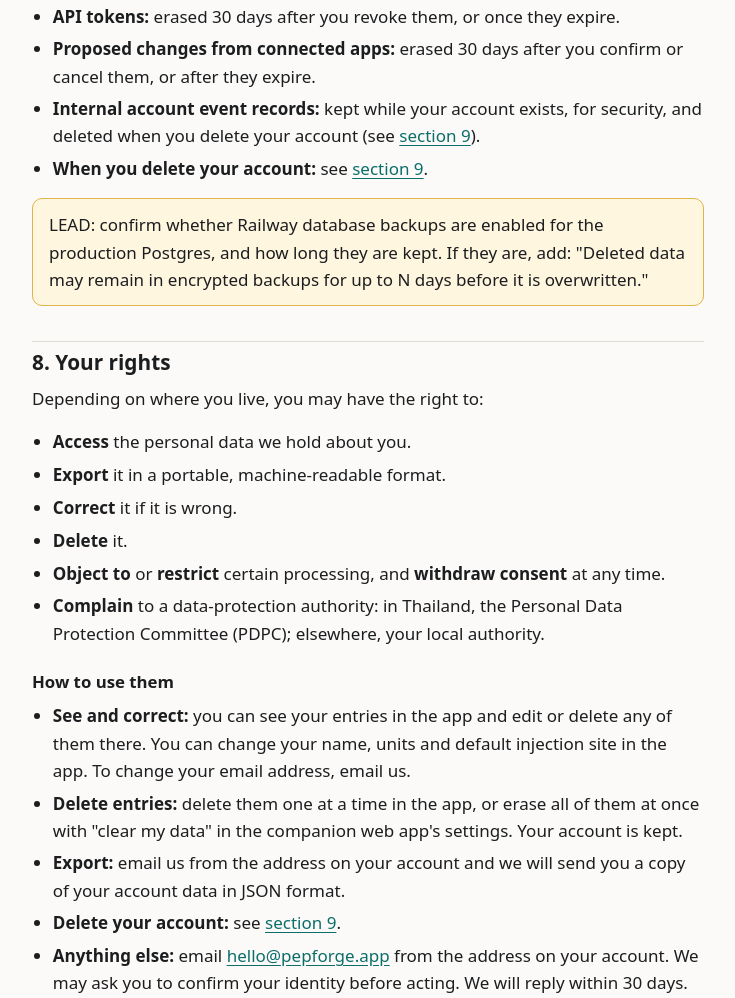
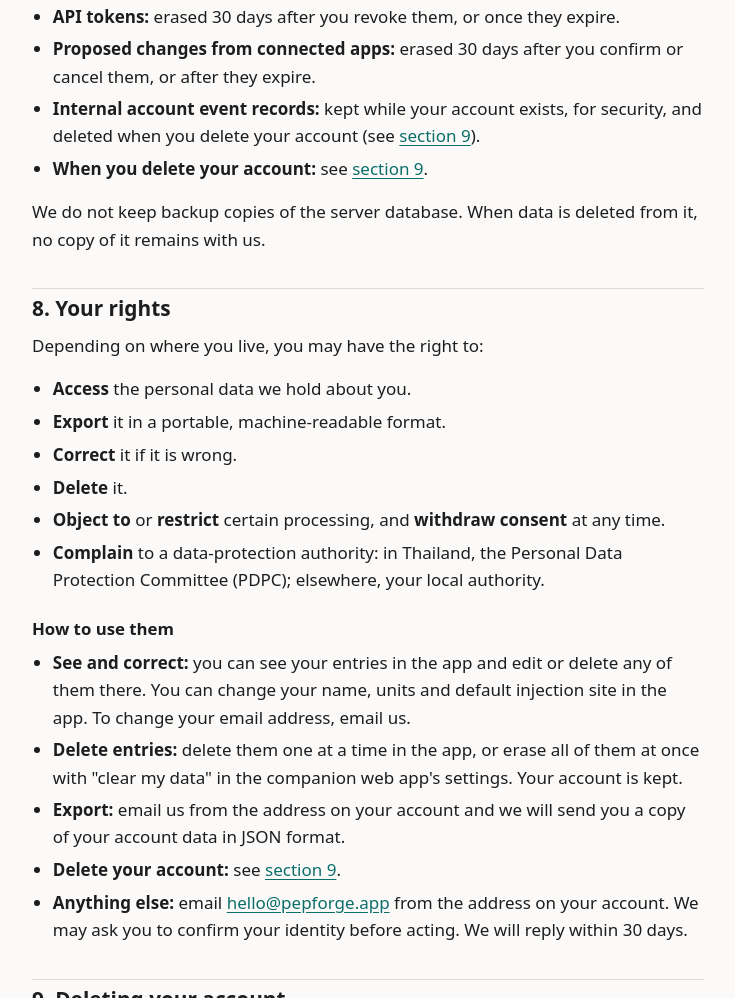
Before and after one commit to kipster254/pepforge-site, a plain HTML site: page privacy.html in a window 1280 px wide. Shown: the part 6608-7606 px from the top of the page, without its empty margins (272-1007 px from the left). Drawn offline with Linux system fonts and the light colour scheme.

Commit message:
privacy: state that no server backups are kept
Co-Authored-By: Claude Opus 5.5 <noreply@anthropic.com>
Claude-Session: https://claude.ai/code/session_01LdUnLAv8CLUbpiMoRPYKTs

```diff
--- a/privacy.html
+++ b/privacy.html
@@ -191,7 +191,7 @@
         <li><strong>Internal account event records:</strong> kept while your account exists, for security, and deleted when you delete your account (see <a href="#deletion">section 9</a>).</li>
         <li><strong>When you delete your account:</strong> see <a href="#deletion">section 9</a>.</li>
       </ul>
-      <p class="note">LEAD: confirm whether Railway database backups are enabled for the production Postgres, and how long they are kept. If they are, add: "Deleted data may remain in encrypted backups for up to N days before it is overwritten." </p>
+      <p>We do not keep backup copies of the server database. When data is deleted from it, no copy of it remains with us.</p>
 
       <h2 id="rights">8. Your rights</h2>
       <p>Depending on where you live, you may have the right to:</p>
```
Also changed, not shown: delete-account.html (+1 -1 lines).
